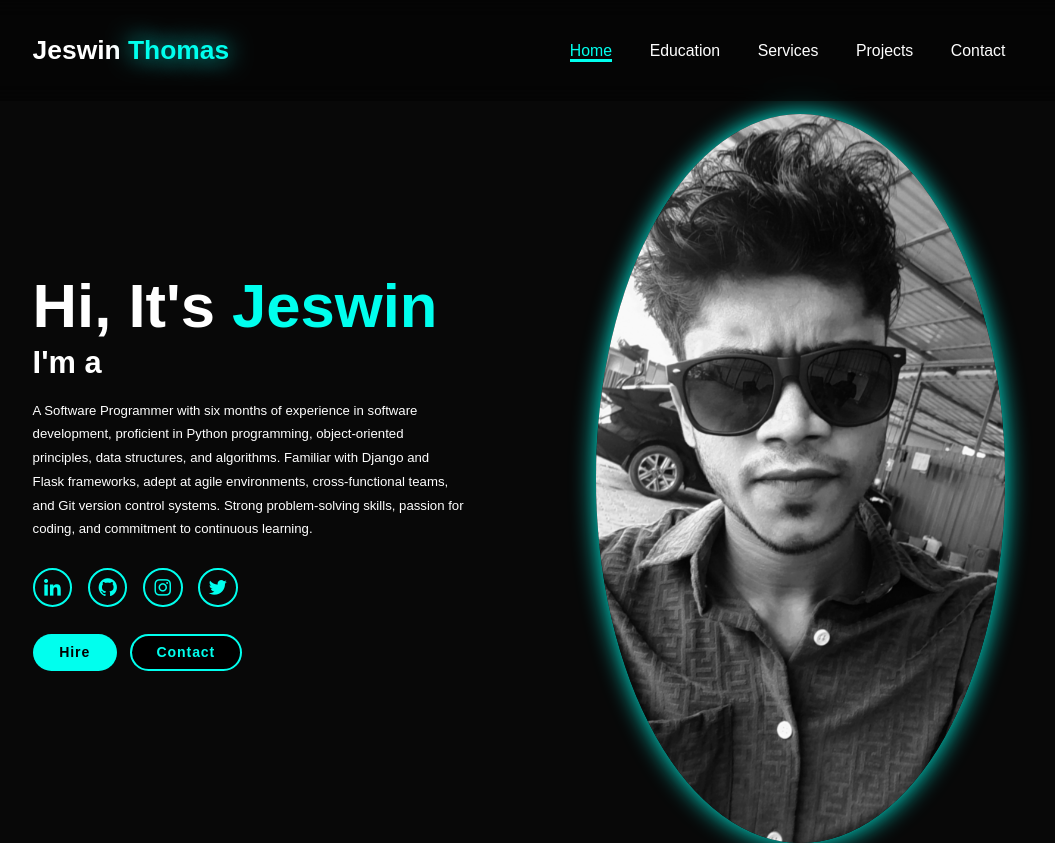
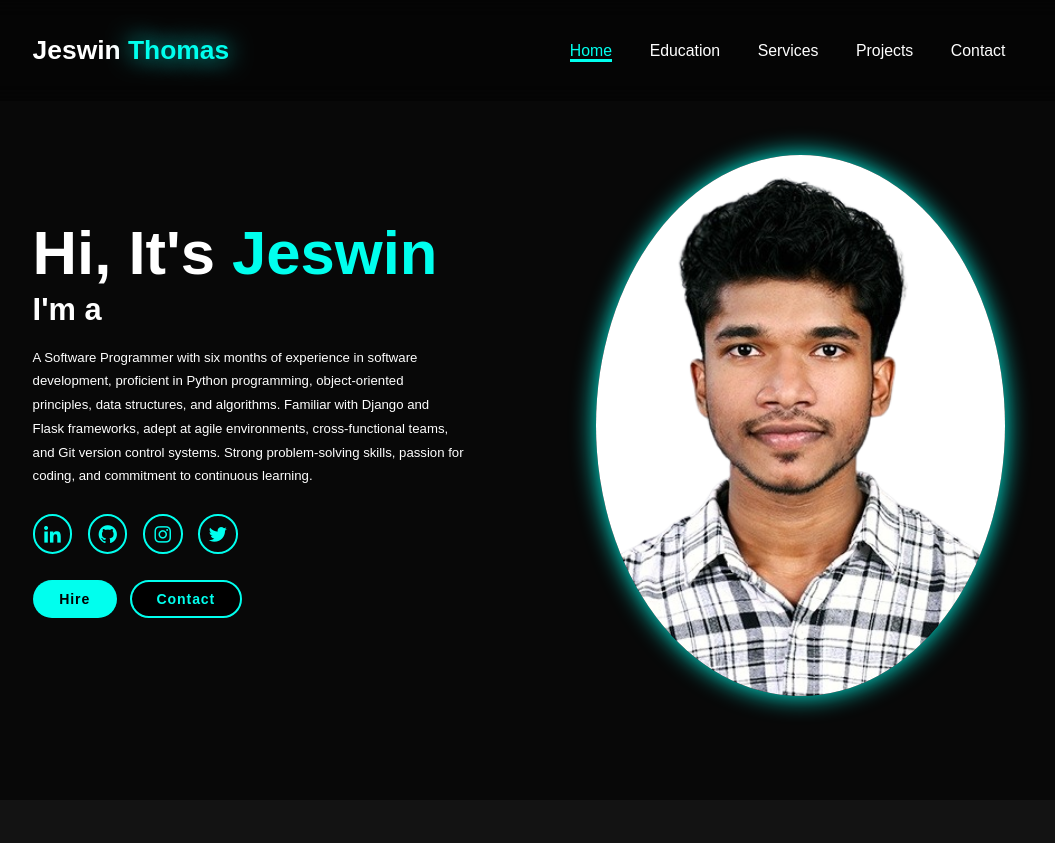
Before and after one commit to Jeswin-t/portfolioo, a plain HTML site: page index.html in a window 1280 px wide. Shown: the top 843 px of the page, without its empty margins (121-1176 px from the left). Drawn offline with nearby package versions, Linux system fonts and the light colour scheme.

Commit message:
Update index.html

```diff
--- a/index.html
+++ b/index.html
@@ -54,7 +54,7 @@
                     </div>
 </div>
                     <div class="home-img">
-                        <img src="jeswii.jpg" alt="">
+                        <img src="jeswwwi.png" alt="">
         </div>
     </section>
     <section class="education" id="education">
```
